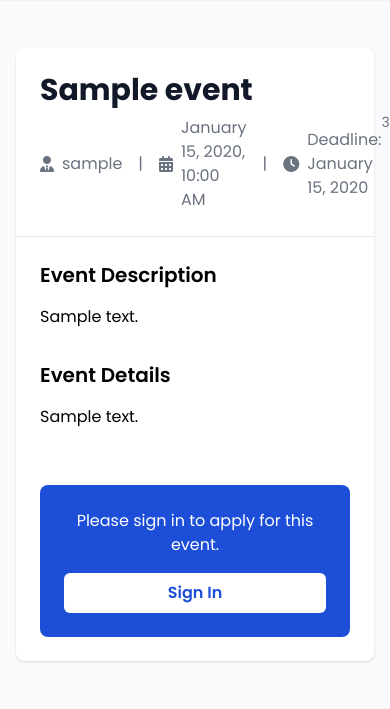
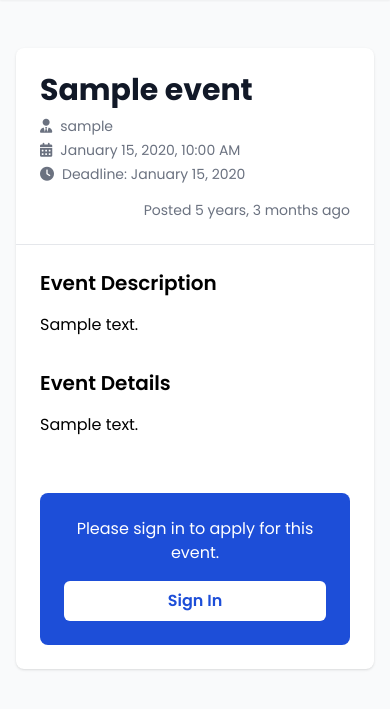
Before and after one commit to arian-hadi/Custom-Events, a Django app: page /events/events/1/ in a window 390 px wide; the page is wider, and only the part inside the window is pictured. Shown: the part 64-773 px from the top of that part. Run offline with Django 4.2, Linux system fonts and the light colour scheme; tables that the repository leaves empty hold one stand-in row (values such as "Sample post"); some libraries are stand-ins or nearby versions.

Commit message:
update: event detail page UI fixed

```diff
--- a/prime_project/events/templates/events/event_detail.html
+++ b/prime_project/events/templates/events/event_detail.html
@@ -8,25 +8,28 @@
         <div class="bg-white shadow rounded-lg">
             <!-- Event Header -->
             <div class="p-6 border-b border-gray-200">
-                <div class="flex items-start justify-between">
+                <div class="flex flex-col md:flex-row md:items-start md:justify-between space-y-4 md:space-y-0">
                     <div>
                         <h1 class="text-3xl font-bold text-gray-900">{{ event.title }}</h1>
-                        <div class="mt-2 flex items-center text-gray-500">
-                            <span class="flex items-center">
+                        <div class="mt-2 flex flex-col sm:flex-row sm:items-center text-gray-500 text-sm sm:text-base space-y-1 sm:space-y-0 sm:space-x-4">
+                            <div class="flex items-center">
                                 <i class="fas fa-user-tie mr-2"></i>
                                 {{ event.created_by.username }}
-                            </span>
-                            <span class="mx-4">|</span>
-                            <span class="flex items-center">
+                            </div>
+                            <div class="hidden sm:inline">|</div>
+
+                            <div class="flex items-center">
                                 <i class="fas fa-calendar-alt mr-2"></i>
                                 {{ event.date|date:"F j, Y, g:i A" }}
-                            </span>
-                            <span class="mx-4">|</span>
-                            <span class="flex items-center">
+                            </div>
+                            <div class="hidden sm:inline">|</div>
+
+                            <div class="flex items-center">
                                 <i class="fas fa-clock mr-2"></i>
                                 Deadline: {{ event.deadline|date:"F j, Y" }}
-                            </span>
+                            </div>
                         </div>
+
                     </div>
                     <div class="text-right flex flex-col items-end space-y-2">
                         <!-- Delete Button (if user is creator) -->
```
